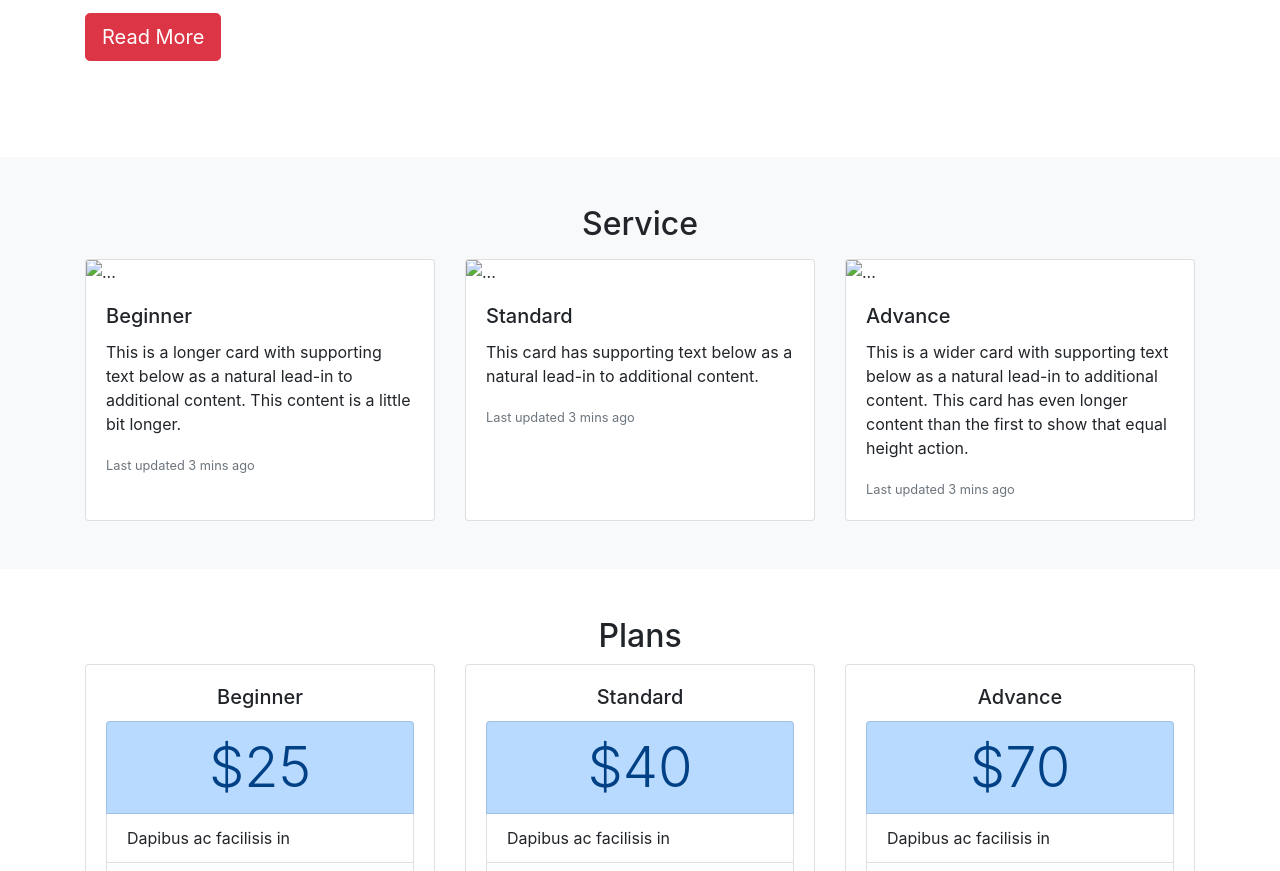
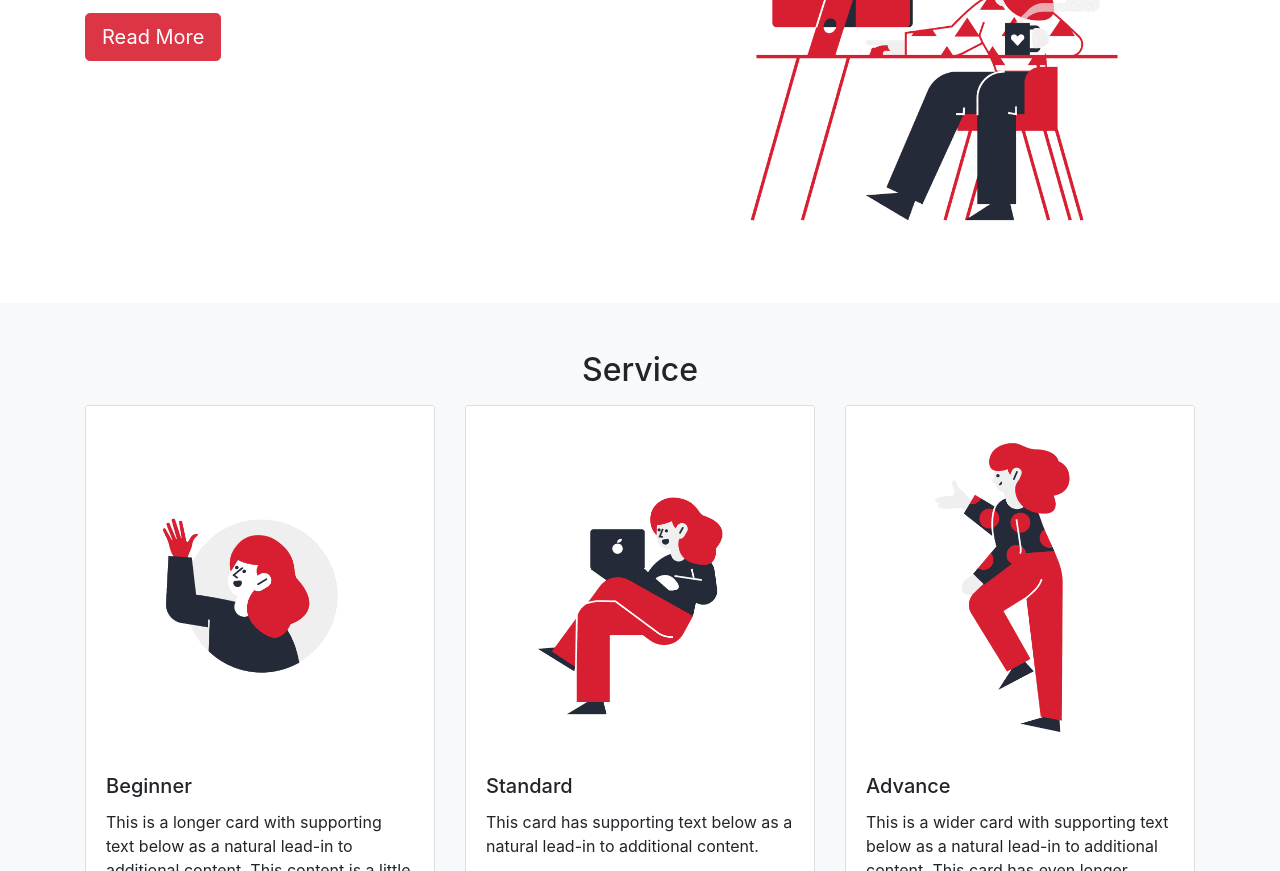
Before and after one commit to airi333/portfolio1, a plain HTML site: page index.html in a window 1280 px wide. Shown: the part 542-1413 px from the top of the page. Drawn offline with nearby package versions, Linux system fonts and the light colour scheme; files that its build step writes are made by us from their sources; files whose address does not match are found by name.

Commit message:
Update index.html

```diff
--- a/index.html
+++ b/index.html
@@ -9,7 +9,7 @@
   <!-- Bootstrap CSS -->
   <link rel="stylesheet" href="https://cdn.jsdelivr.net/npm/bootstrap@4.5.3/dist/css/bootstrap.min.css"
     integrity="sha384-TX8t27EcRE3e/ihU7zmQxVncDAy5uIKz4rEkgIXeMed4M0jlfIDPvg6uqKI2xXr2" crossorigin="anonymous">
-  <link rel="stylesheet" href="./css/style.css">
+  <link rel="stylesheet" href="style.css">
   <title>Hello, world!</title>
 </head>
 
@@ -69,7 +69,7 @@
           <button class="btn btn-danger btn-lg">Read More</button>
         </div>
         <div class="col-md-6">
-          <img src="./img/about.png" class="w-100" alt="">
+          <img src="about.png" class="w-100" alt="">
         </div>
       </div>
     </div>
@@ -80,7 +80,7 @@
       <h2 class="text-center mb-3">Service</h2>
       <div class="card-deck">
         <div class="card">
-          <img src="./img/beginner.png" class="card-img-top" alt="...">
+          <img src="beginner.png" class="card-img-top" alt="...">
           <div class="card-body">
             <h5 class="card-title">Beginner</h5>
             <p class="card-text">This is a longer card with supporting text below as a natural lead-in to additional
@@ -89,7 +89,7 @@
           </div>
         </div>
         <div class="card">
-          <img src="./img/standard.png" class="card-img-top" alt="...">
+          <img src="standard.png" class="card-img-top" alt="...">
           <div class="card-body">
             <h5 class="card-title">Standard</h5>
             <p class="card-text">This card has supporting text below as a natural lead-in to additional content.</p>
@@ -97,7 +97,7 @@
           </div>
         </div>
         <div class="card">
-          <img src="./img/advance.png" class="card-img-top" alt="...">
+          <img src="advance.png" class="card-img-top" alt="...">
           <div class="card-body">
             <h5 class="card-title">Advance</h5>
             <p class="card-text">This is a wider card with supporting text below as a natural lead-in to additional
```
